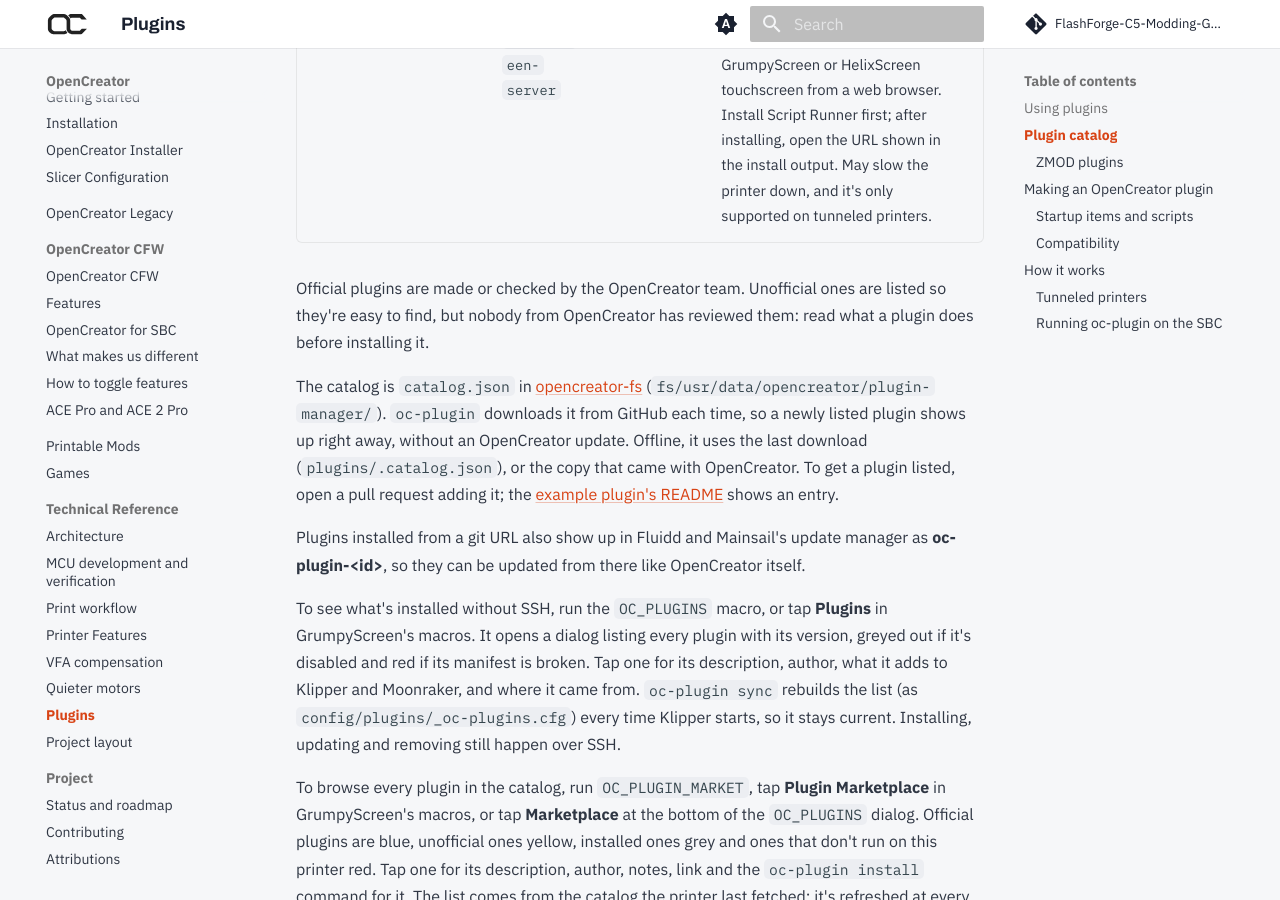
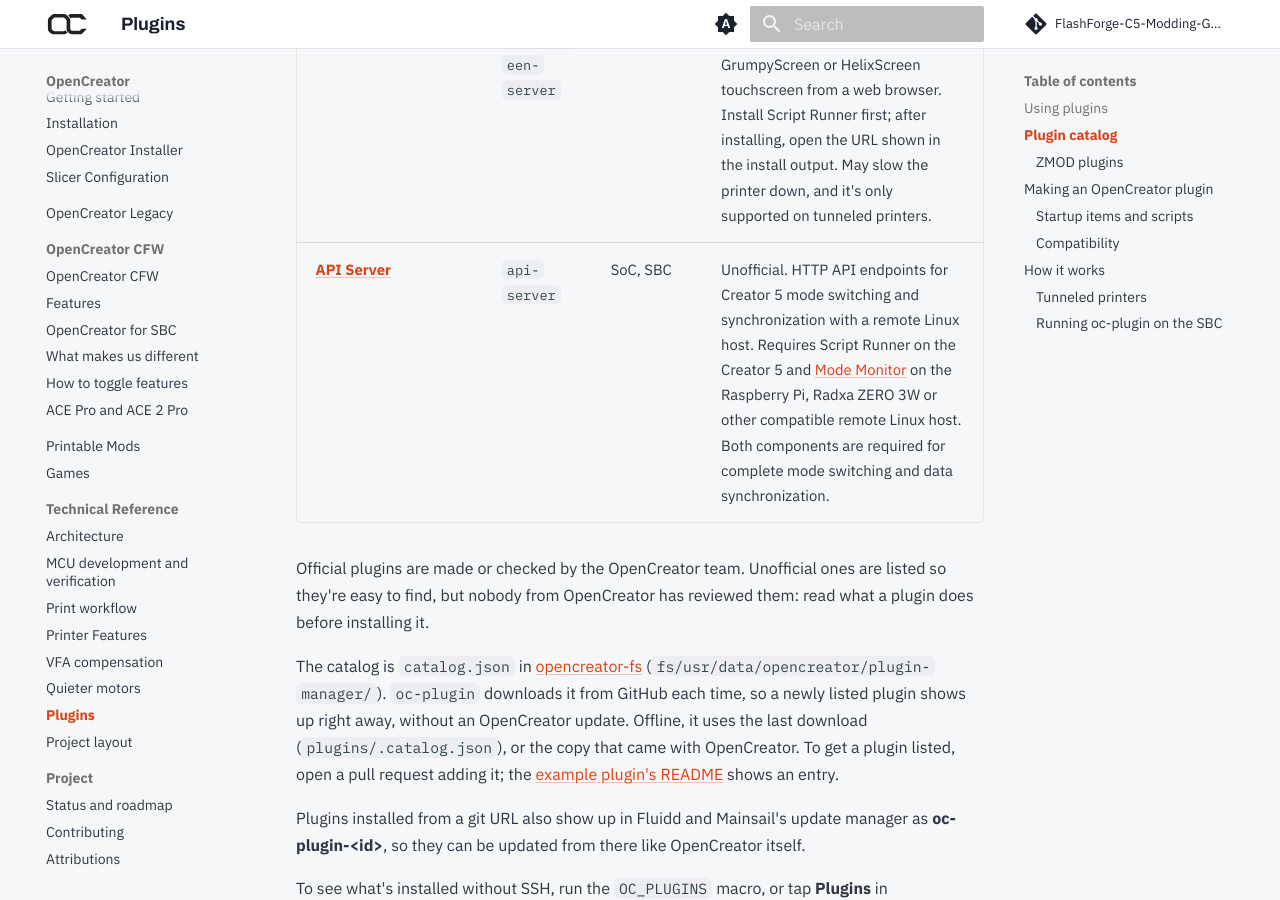
Before and after one commit to FlashForge-C5-Modding-Group/OpenCreator, an MkDocs documentation site: the page built from docs/plugins.md, in a window 1280 px wide and 900 px high, scrolled down 3680 px. Built offline with MkDocs 1.6.1 and Material for MkDocs 9.7.7, drawn with Linux system fonts in a browser that asks for light colours; comment, search, counter and statistics services are not loaded.

Commit message:
docs: add API Server to plugin catalog

```diff
--- a/docs/plugins.md
+++ b/docs/plugins.md
@@ -48,6 +48,7 @@ where each one runs (SoC, SBC or both). Install one by its id, for example `oc-p
 | [Samba Share](https://github.com/pappicio/samba-share) | `samba-share` | SoC, SBC | Unofficial. Shares `/usr/data` on the network over SMB. Needs Entware. The share is writable with guest access, so use it only on a trusted local network. |
 | [Script Runner](https://github.com/pappicio/oc-script-runner) | `script-runner` | SoC, SBC | Unofficial. Runs your own shell and Python scripts at startup, in SoC and tunneled mode, from `/usr/data/opencreator/scripts/` (`both/`, `soc/` or `tunneled/`). Needed by Touchscreen Server, so install it first. |
 | [Touchscreen Server](https://github.com/pappicio/touchscreen-server-plugin) | `touchscreen-server` | SoC, SBC | Unofficial. Remote access to the GrumpyScreen or HelixScreen touchscreen from a web browser. Install Script Runner first; after installing, open the URL shown in the install output. May slow the printer down, and it's only supported on tunneled printers. |
+| [API Server](https://github.com/pappicio/api-server) | `api-server` | SoC, SBC | Unofficial. HTTP API endpoints for Creator 5 mode switching and synchronization with a remote Linux host. Requires Script Runner on the Creator 5 and [Mode Monitor](https://github.com/pappicio/Raspberry-C5-klipper_mode_monitor) on the Raspberry Pi, Radxa ZERO 3W or other compatible remote Linux host. Both components are required for complete mode switching and data synchronization. |
 
 Official plugins are made or checked by the OpenCreator team. Unofficial ones are listed so they're easy to
 find, but nobody from OpenCreator has reviewed them: read what a plugin does before installing it.
```
